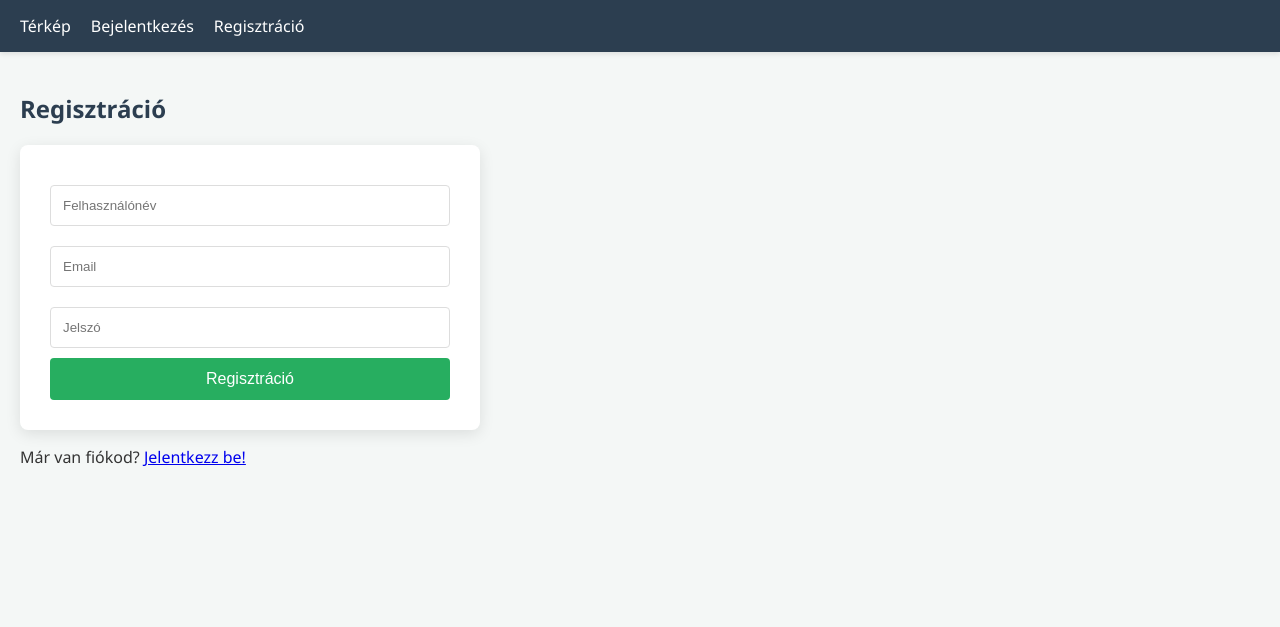
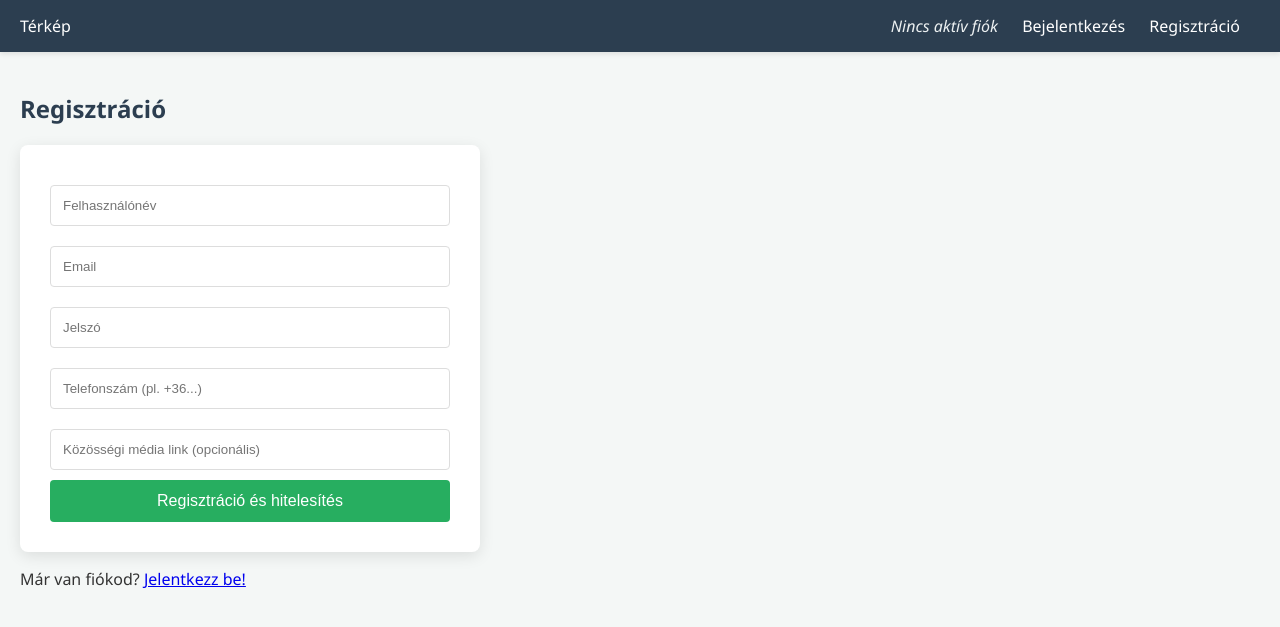
Before and after one commit to MrHerculePoirot/Szakdolgozat, a Flask app: page /register in a window 1280 px wide. Shown: the top 627 px of the page. Run offline with Flask 3, Linux system fonts and the light colour scheme.

Commit message:
Registration/Login

```diff
--- a/app.py
+++ b/app.py
@@ -51,7 +51,10 @@ def create_app():
             new_user = User(
                 username=request.form.get('username'),
                 email=request.form.get('email'),
-                password_hash=hashed_pw
+                password_hash=hashed_pw,
+                phone=request.form.get('phone'),
+                social_link=request.form.get('social_link'),
+                is_active=True # IDEIGLENESEN!!!!!!!!!: Aktív lesz a teszteléshez
             )
             db.session.add(new_user)
             db.session.commit()
@@ -62,8 +65,10 @@ def create_app():
     def login():
         if request.method == 'POST':
             user = User.query.filter_by(email=request.form.get('email')).first()
-            # Jelszó ellenőrzése a hash alapján
             if user and check_password_hash(user.password_hash, request.form.get('password')):
+                if not user.is_active:
+                    return "A fiókod még nincs hitelesítve! Ellenőrizd az e-mailedet.", 403
+
                 login_user(user)
                 return redirect(url_for('index'))
             return "Hibás adatok!", 401
--- a/templates/base.html
+++ b/templates/base.html
@@ -6,16 +6,21 @@
     {% block head %}{% endblock %}
 </head>
 <body>
-    <nav class="navbar">
+<nav class="navbar">
+    <div class="nav-left">
         <a href="/">Térkép</a>
+    </div>
+    <div class="nav-right" style="margin-left: auto;">
         {% if current_user.is_authenticated %}
-            <span>Üdv, {{ current_user.username }}!</span>
-            <a href="/logout">Kijelentkezés</a>
+            <span class="user-info">{{ current_user.username }}</span>
+            <a href="/logout" class="nav-link">Kijelentkezés</a>
         {% else %}
-            <a href="/login">Bejelentkezés</a>
-            <a href="/register">Regisztráció</a>
+            <span class="user-info">Nincs aktív fiók</span>
+            <a href="/login" class="nav-link">Bejelentkezés</a>
+            <a href="/register" class="nav-link">Regisztráció</a>
         {% endif %}
-    </nav>
+    </div>
+</nav>
     <div class="content">
         {% block content %}{% endblock %}
     </div>
--- a/templates/register.html
+++ b/templates/register.html
@@ -14,10 +14,14 @@
     -->
     <h2>Regisztráció</h2>
     <form method="POST">
-        <input type="text" name="username" placeholder="Felhasználónév" required><br>
-        <input type="email" name="email" placeholder="Email" required><br>
-        <input type="password" name="password" placeholder="Jelszó" required><br>
-        <button type="submit">Regisztráció</button>
+        <input type="text" name="username" placeholder="Felhasználónév" required>
+        <input type="email" name="email" placeholder="Email" required>
+        <input type="password" name="password" placeholder="Jelszó" required>
+
+        <input type="text" name="phone" placeholder="Telefonszám (pl. +36...)">
+        <input type="text" name="social_link" placeholder="Közösségi média link (opcionális)">
+
+        <button type="submit">Regisztráció és hitelesítés</button>
     </form>
     <p>Már van fiókod? <a href="/login">Jelentkezz be!</a></p>
 {% endblock %}
```
Also changed, not shown: models/user.py (+14 -8 lines), 1 other file.
